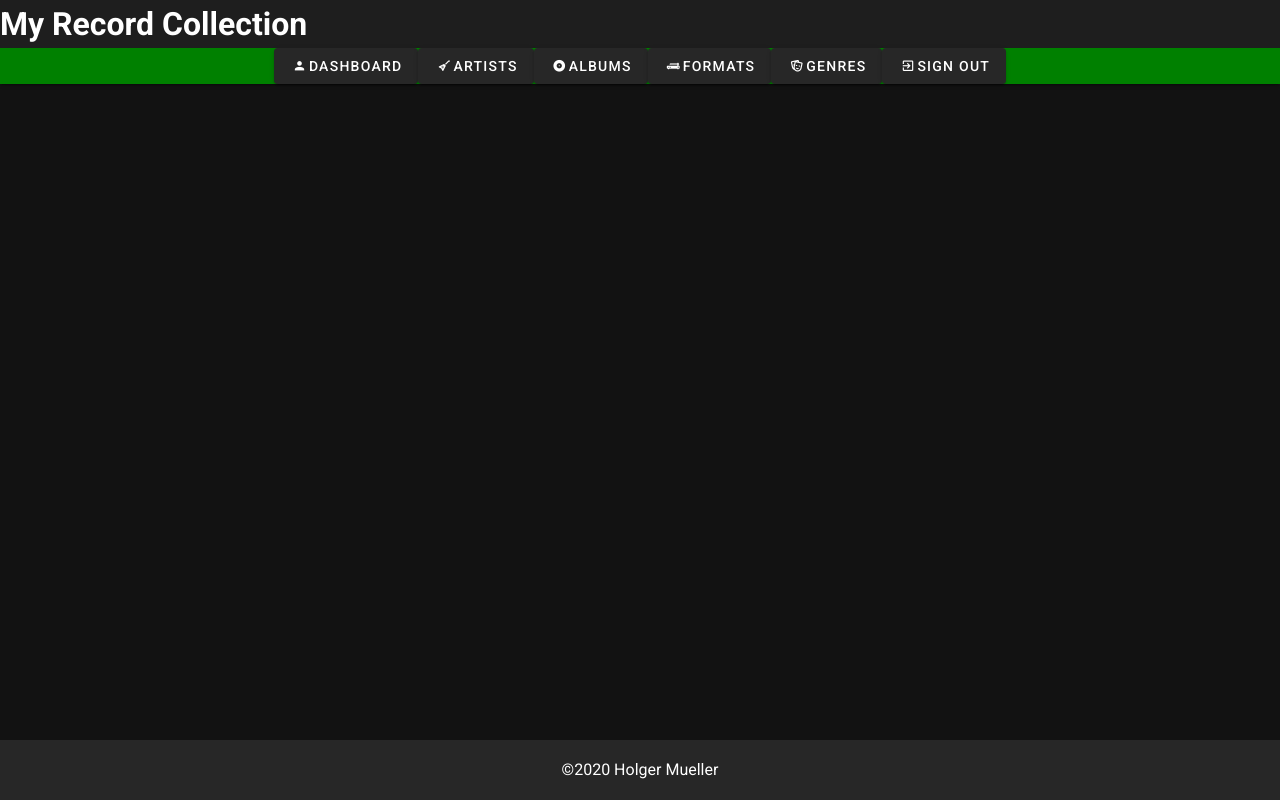
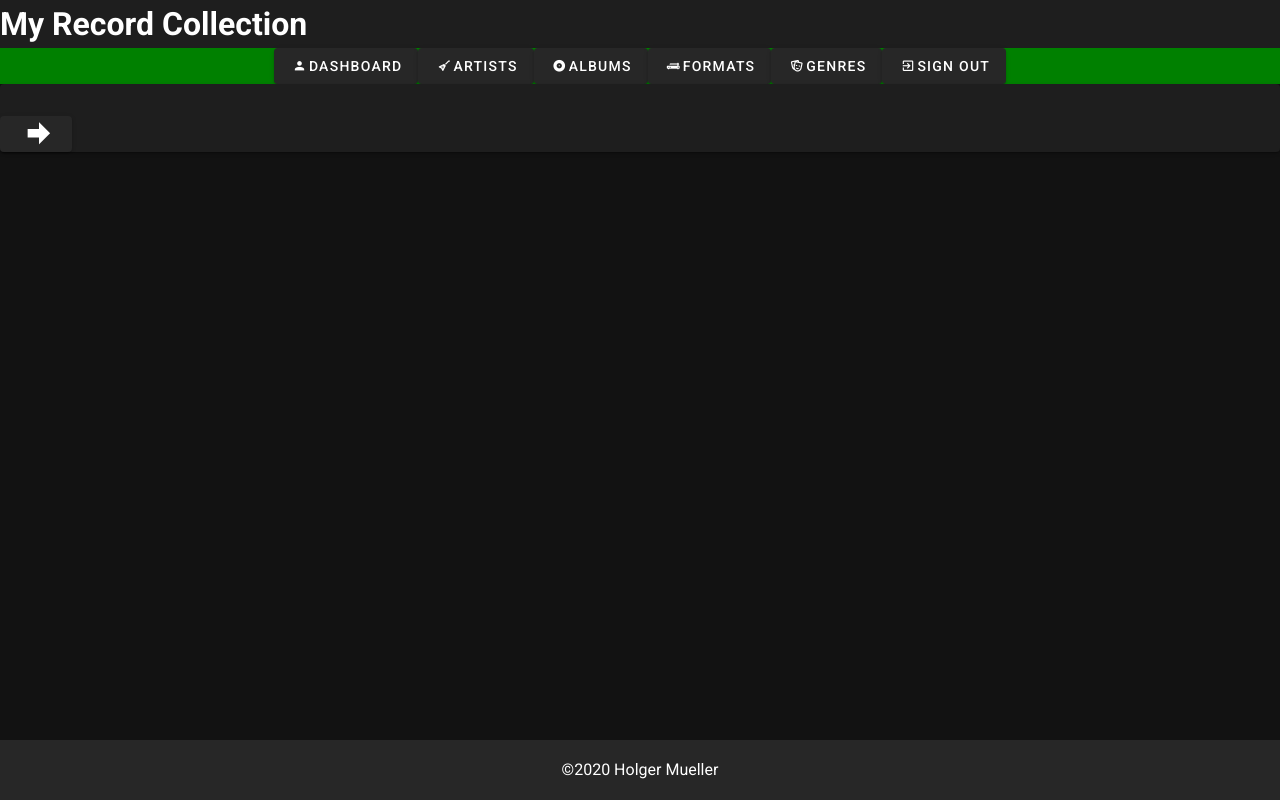
Before and after one commit to Holgermueller/wish-list, a Vue app: page /singleAlbum/1 in a window 1280 px wide. Built offline with nearby package versions, Linux system fonts and the light colour scheme; no server answers; sample sign-in values are in the browser's storage.

Commit message:
scaffold of single album single artist pages

```diff
--- a/src/components/Pages/Artists/ArtistCard.vue
+++ b/src/components/Pages/Artists/ArtistCard.vue
@@ -10,7 +10,11 @@
           <router-link
             :to="{
               name: 'SingleArtist',
-              params: { artist: artist, albumId: albumId }
+              params: {
+                artist: artist,
+                albumId: albumId,
+                albumTitle: albumTitle
+              }
             }"
           >
             <v-btn class="display-1">
@@ -36,6 +40,11 @@ export default {
     albumId: {
       type: String,
       required: true
+    },
+
+    albumTitle: {
+      type: String,
+      required: true
     }
   }
 };
--- a/src/components/Pages/Artists/Artists.vue
+++ b/src/components/Pages/Artists/Artists.vue
@@ -32,6 +32,7 @@
           :artist="singleArtist.artist"
           class="list-card"
           :albumId="singleArtist.albumId"
+          :albumTitle="singleArtist.albumTitle"
         />
       </v-list>
     </div>
--- a/src/components/Pages/SingleAlbumOrArtist/SingleAlbum.vue
+++ b/src/components/Pages/SingleAlbumOrArtist/SingleAlbum.vue
@@ -1,5 +1,52 @@
 <template>
   <div>
-    <h1>Info for a single album will appear here.</h1>
+    <h1>
+      {{ albumTitle }}
+    </h1>
+
+    <v-card>
+      <v-card-text>
+        <h2>
+          {{ artist }}
+        </h2>
+      </v-card-text>
+      <router-link
+        :to="{
+          name: 'SingleArtist',
+          params: {
+            artist: artist,
+            albumId: albumId,
+            albumTitle: albumTitle
+          }
+        }"
+      >
+        <v-btn class="display-1">
+          <span class="mdi mdi-arrow-right-bold"></span>
+        </v-btn>
+      </router-link>
+    </v-card>
   </div>
 </template>
+
+<script>
+export default {
+  name: "SingleAlbum",
+
+  props: {
+    artist: {
+      type: String,
+      required: true
+    },
+
+    albumId: {
+      type: String,
+      required: true
+    },
+
+    albumTitle: {
+      type: String,
+      required: true
+    }
+  }
+};
+</script>
--- a/src/components/Pages/SingleAlbumOrArtist/SingleArtist.vue
+++ b/src/components/Pages/SingleAlbumOrArtist/SingleArtist.vue
@@ -3,6 +3,27 @@
     <h1>
       {{ artist }}
     </h1>
+
+    <v-card>
+      <v-card-text>
+        <h2>
+          {{ albumTitle }}
+        </h2>
+        <router-link
+          :to="{
+            name: 'SingleAlbum',
+            params: {
+              artist: artist,
+              albumId: albumId,
+              albumTitle: albumTitle
+            }
+          }"
+          ><v-btn class="display-1">
+            <span class="mdi mdi-arrow-right-bold"></span>
+          </v-btn>
+        </router-link>
+      </v-card-text>
+    </v-card>
   </div>
 </template>
 
@@ -14,6 +35,16 @@ export default {
     artist: {
       type: String,
       required: true
+    },
+
+    albumTitle: {
+      type: String,
+      required: true
+    },
+
+    albumId: {
+      type: String,
+      required: true
     }
   }
 };
--- a/src/router/index.js
+++ b/src/router/index.js
@@ -8,6 +8,7 @@ import Artists from "../components/Pages/Artists/Artists";
 import Albums from "../components/Pages/Albums/Albums";
 import Formats from "../components/Pages/Formats/Formats";
 import SingleArtist from "../components/Pages/SingleAlbumOrArtist/SingleArtist";
+import SingleAlbum from "../components/Pages/SingleAlbumOrArtist/SingleAlbum";
 
 Vue.use(VueRouter);
 
@@ -68,6 +69,15 @@ let router = new VueRouter({
       meta: {
         requiresAuth: true
       }
+    },
+    {
+      path: "/singleAlbum/:albumId",
+      name: "SingleAlbum",
+      component: SingleAlbum,
+      props: true,
+      meta: {
+        requiresAuth: true
+      }
     }
   ]
 });
```
